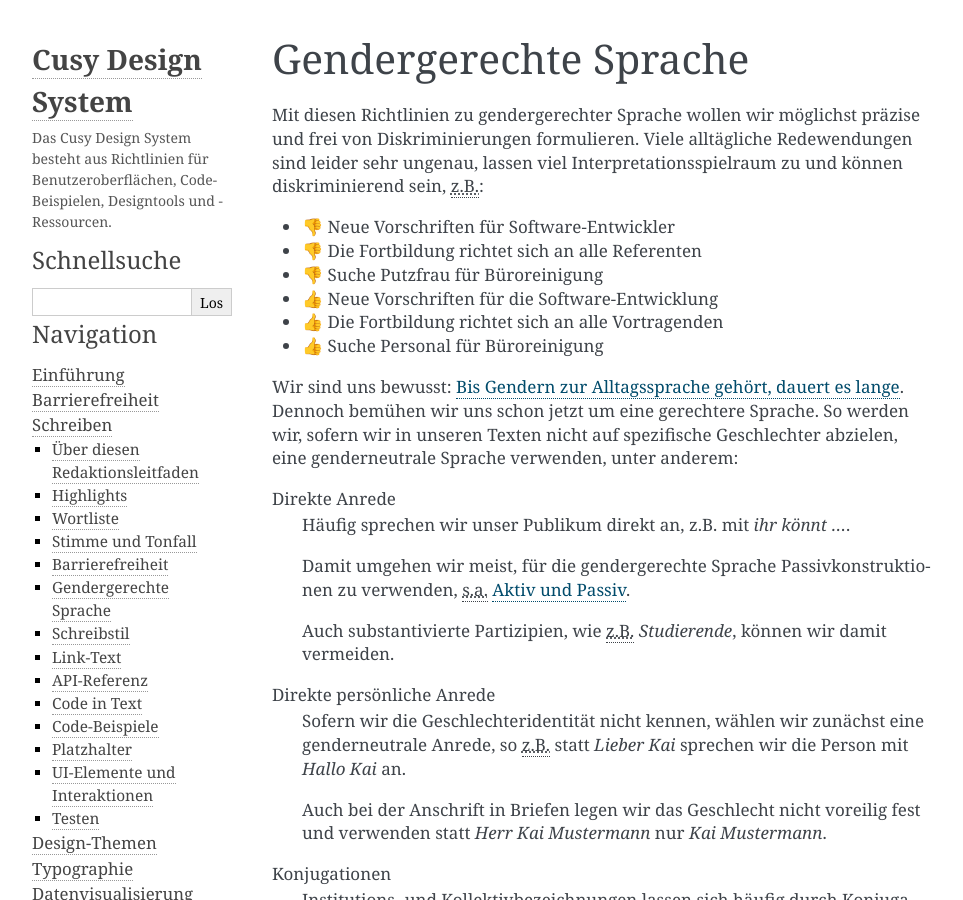
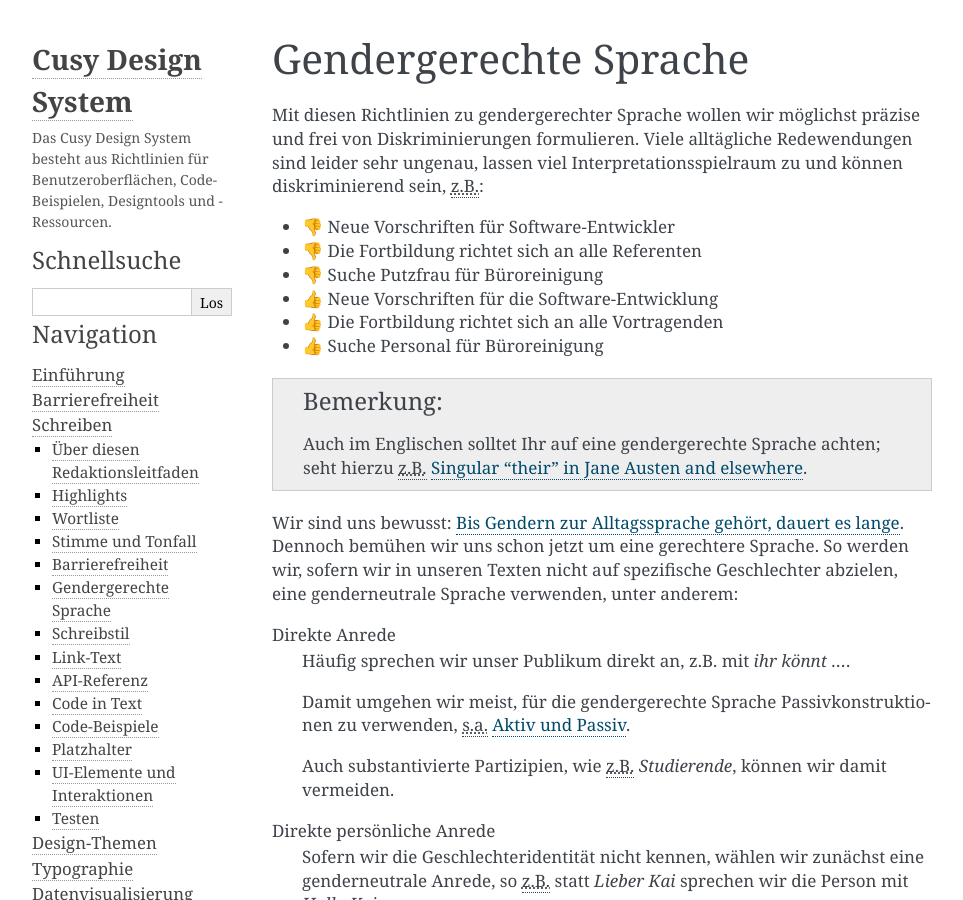
Before and after one commit to cusyio/cusy-design-system, a Sphinx documentation site: the page built from docs/writing/gender.rst, in a window 1280 px wide and 900 px high. Shown: the whole window, without its empty margins (148-1111 px from the left). Built offline with Sphinx 7.4.7, drawn with Linux system fonts in a browser that asks for light colours.

Commit message:
Add link to Singular “their” in Jane Austen and elsewhere

```diff
--- a/docs/writing/gender.rst
+++ b/docs/writing/gender.rst
@@ -12,6 +12,11 @@ diskriminierend sein, :abbr:`z.B. (zum Beispiel)`:
 * 👍 Neue Vorschriften für die Software-Entwicklung
 * 👍 Die Fortbildung richtet sich an alle Vortragenden
 * 👍 Suche Personal für Büroreinigung
+
+.. note::
+    Auch im Englischen solltet Ihr auf eine gendergerechte Sprache achten; seht
+    hierzu :abbr:`z.B. (zum Beispiel)` `Singular “their” in Jane Austen and
+    elsewhere <https://pemberley.com/janeinfo/austheir.html>`_.
 
 Wir sind uns bewusst: `Bis Gendern zur Alltagssprache gehört, dauert es lange
 <https://www.genderleicht.de/sprachwandel-beim-gendern-braucht-20-jahre/>`_.
```
